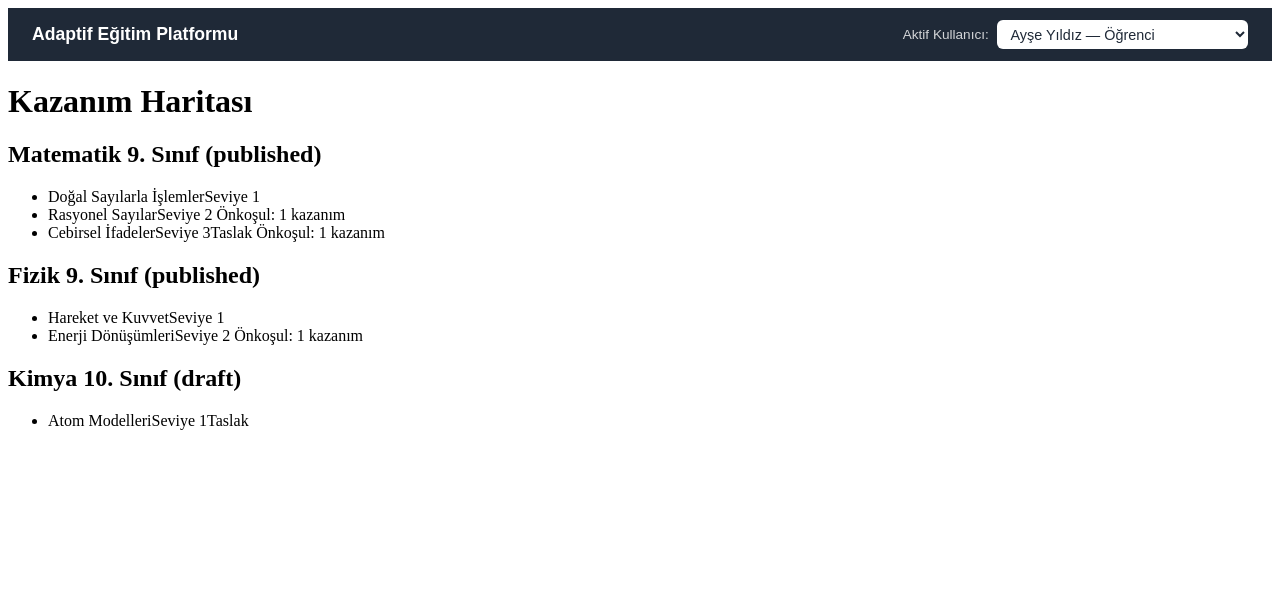
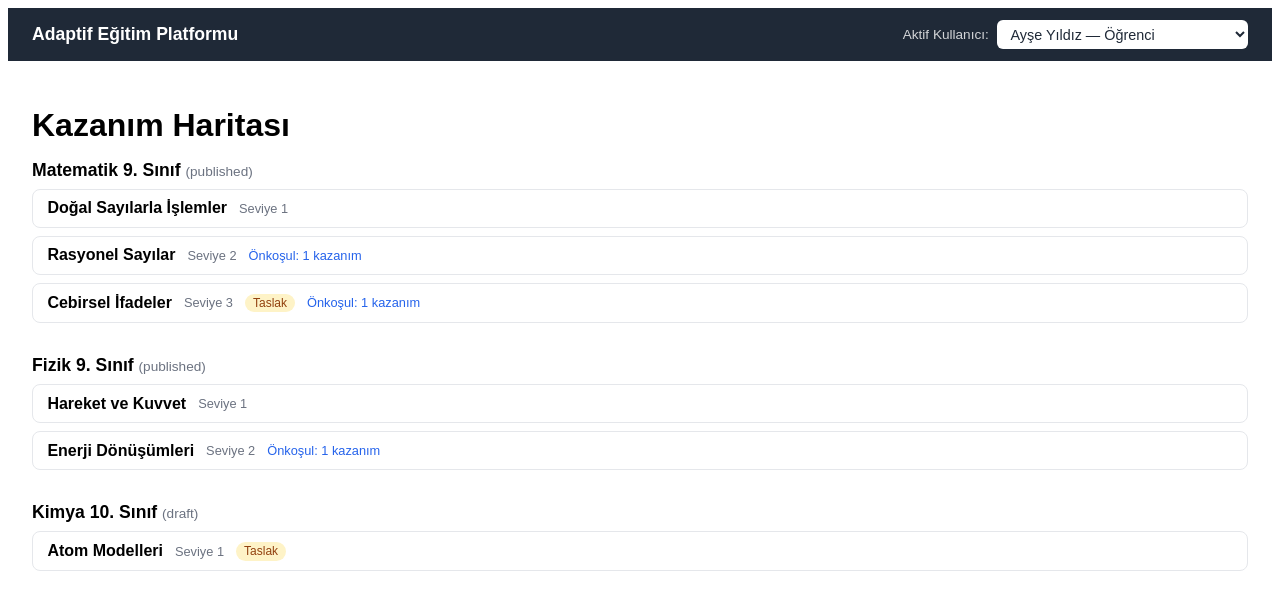
Before and after one commit to acarlarilayda/adaptif-egitim-platformu, an Angular app: page /outcomes in a window 1280 px wide. Shown: the top 610 px of the page. Built offline with nearby package versions, Linux system fonts and the light colour scheme.

Commit message:
style: outcome list karti gorunumu duzeltildi

```diff
--- a/src/app/features/outcomes/pages/outcome-list/outcome-list.component.scss
+++ b/src/app/features/outcomes/pages/outcome-list/outcome-list.component.scss
@@ -0,0 +1,81 @@
+.outcome-page {
+  padding: 1.5rem;
+  font-family: sans-serif;
+
+  h1 {
+    margin-bottom: 1rem;
+  }
+
+  &__status {
+    color: #6b7280;
+    font-style: italic;
+
+    &--error {
+      color: #b91c1c;
+      font-style: normal;
+
+      button {
+        margin-top: 0.5rem;
+        padding: 0.4rem 0.9rem;
+        border: none;
+        border-radius: 6px;
+        background-color: #1f2937;
+        color: white;
+        cursor: pointer;
+      }
+    }
+  }
+}
+
+.course-group {
+  margin-bottom: 2rem;
+
+  h2 {
+    font-size: 1.1rem;
+    margin-bottom: 0.5rem;
+
+    .course-group__status {
+      font-size: 0.85rem;
+      font-weight: normal;
+      color: #6b7280;
+    }
+  }
+}
+
+.outcome-list {
+  list-style: none;
+  padding: 0;
+  margin: 0;
+
+  &__item {
+    display: flex;
+    align-items: center;
+    gap: 0.75rem;
+    padding: 0.6rem 0.9rem;
+    border: 1px solid #e5e7eb;
+    border-radius: 8px;
+    margin-bottom: 0.5rem;
+  }
+
+  &__title {
+    font-weight: 600;
+  }
+
+  &__level {
+    font-size: 0.8rem;
+    color: #6b7280;
+  }
+
+  &__badge {
+    font-size: 0.75rem;
+    padding: 0.15rem 0.5rem;
+    border-radius: 999px;
+    background-color: #fef3c7;
+    color: #92400e;
+  }
+
+  &__prereq {
+    font-size: 0.8rem;
+    color: #2563eb;
+  }
+}
```
